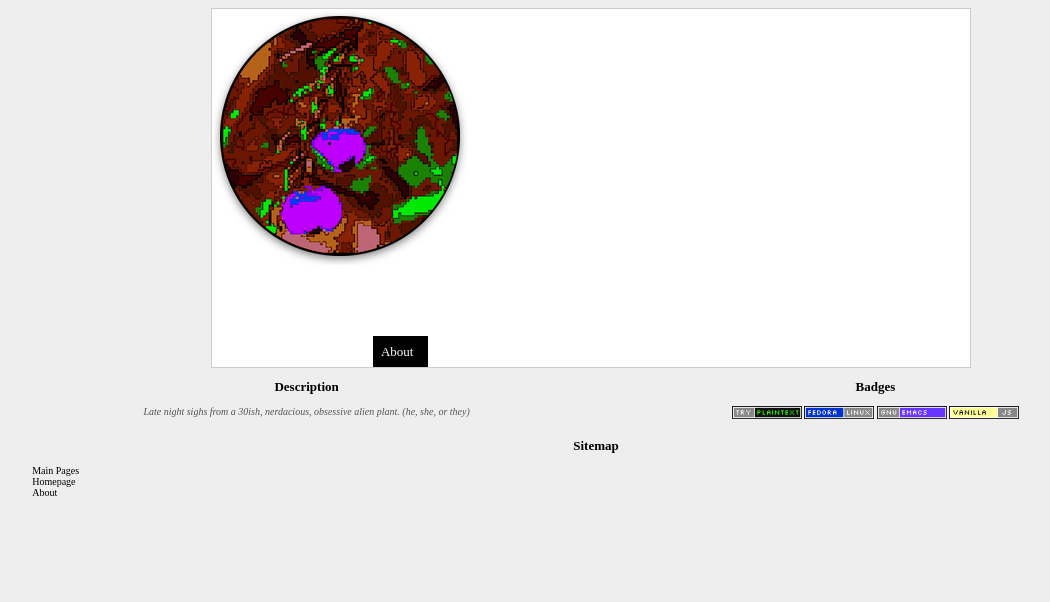
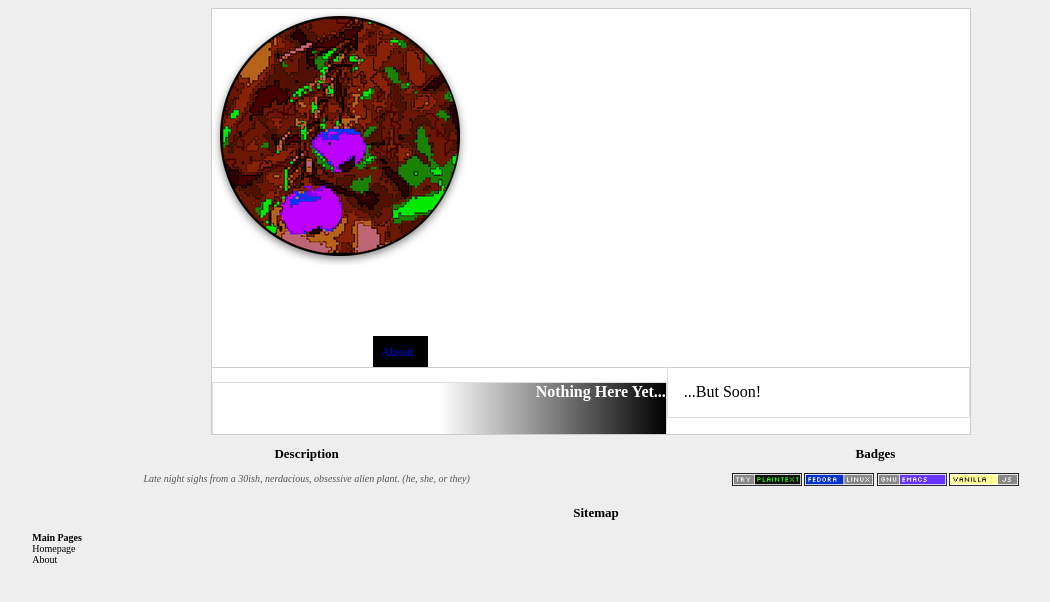
Before and after one commit to yewscion/yewscion-website, a plain HTML site: page about/index.html in a window 1280 px wide. Shown: the whole page, without its empty margins (49-1099 px from the left). Drawn offline with Linux system fonts and the light colour scheme; files that its build step writes are made by us from their sources.

Commit message:
Fixed invalid HTML.

```diff
--- a/about/index.html
+++ b/about/index.html
@@ -1,15 +1,14 @@
 <!DOCTYPE html>
 <html lang="en">
   <head>
-    <!-- Loading Other Files -->
-    <script src="main.js" type="application/javascript"></script>
-    <link rel="stylesheet" type="text/css" href="yewscion.css" />
-
     <!-- Preamble Stuff -->
-    <meta http-equiv="content-type" content="text/html; charset=UTF-8" />
     <meta charset="utf-8" />
     <meta http-equiv="X-UA-Compatible" content="IE=edge" />
     <meta name="viewport" content="width=device-width, initial-scale=1" />
+
+    <!-- Loading Other Files -->
+    <script src="main.js" type="application/javascript"></script>
+    <link rel="stylesheet" type="text/css" href="../yewscion.css" />
 
     <!-- SEO/ID -->
     <meta name="author" content="Christopher Rodriguez" />
@@ -64,10 +63,16 @@
       </section>
       <nav>
         <ul>
-          <a href="#"><li>About</li></a>
+          <li>
+            <a href="#">About</a>
+          </li>
         </ul>
       </nav>
     </header>
+    <main>
+      <h2>Nothing Here Yet...</h2>
+      <p>...But Soon!</p>
+    </main>
 
     <footer>
       <section id="description">
@@ -86,11 +91,12 @@
         <h2>Sitemap</h2>
         <nav>
           <ul>
-            <li>Main Pages</li>
-            <ul>
-              <a href="../"><li>Homepage</li></a>
-              <a href="#"><li>About</li></a>
-            </ul>
+            <li><strong>Main Pages</strong>
+              <ul>
+                <li><a href="../">Homepage</a></li>
+                <li><a href="#">About</a></li>
+              </ul>
+            </li>
           </ul>
         </nav>
       </section>
```
Also changed, not shown: index.html (+14 -12 lines).
